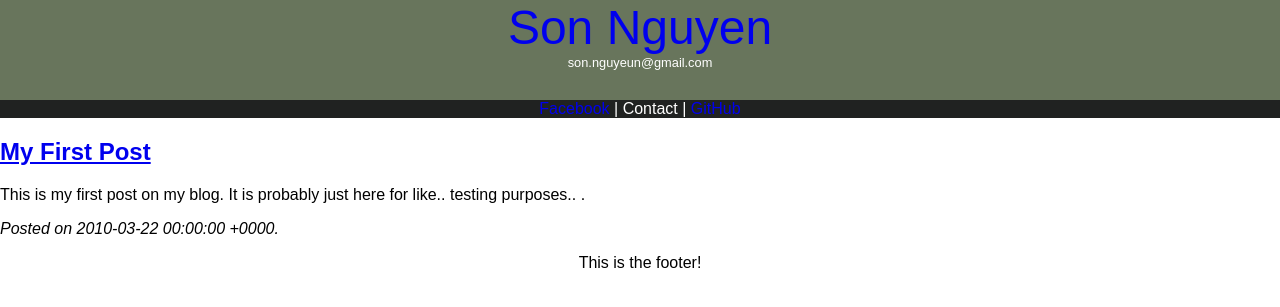
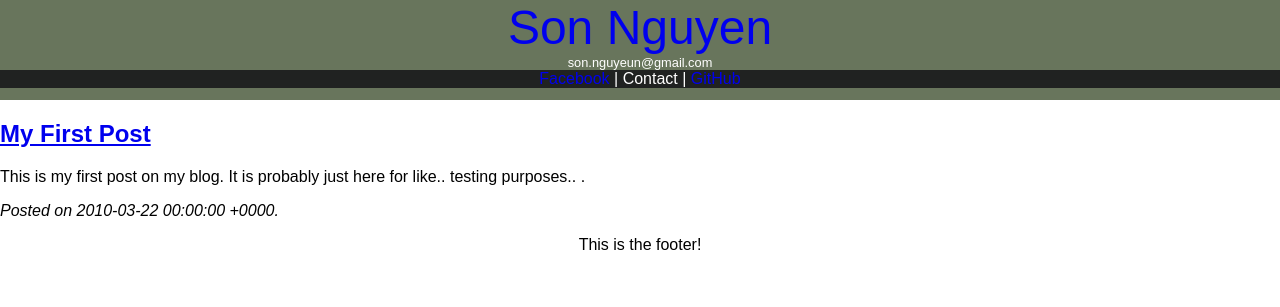
Before and after one commit to son-nguyen/son-nguyen.github.com, a Jekyll site: the page built from index.html, in a window 1280 px wide. Shown: the top 307 px of the page. Built offline with Jekyll 4.4.1, drawn with Linux system fonts in a browser that asks for light colours.

Commit message:
i don't like separate files anymore

```diff
--- a/_layouts/default.html
+++ b/_layouts/default.html
@@ -1,10 +1,35 @@
-{% include head.html %}
+<!DOCTYPE html PUBLIC "-//W3C//DTD XHTML 1.0 Strict//EN"
+    "http://www.w3.org/TR/html1/DTD/xhtml1-strict.dtd">
 
-{% include page-header.html %}
-{% include page-menu.html %}
+<html xmlns="http://www.w3.org/1999/xhtml" xml:lang="en" lang="en">
+    <head>
+        <title>{{ page.title }}</title>
+
+        <link rel="stylesheet" type="text/css" href="/stylesheets/style.css">
+
+        <meta name="author" content="Son Nguyen son.nguyeun@gmail.com">
+        <meta content='text/html; charset=utf-8' http-equiv='Content-Type'>
+    </head>
+    <body>
+        <div id="header">
+            <div class="title"><a href="http://son-nguyen.github.com/">Son Nguyen</a></div>
+            <div class="subtitle">son.nguyeun@gmail.com</div>
+
+            <div id="menu">
+                <ul>
+                    <li><a href="http://www.facebook.com/anh.son">Facebook</a> | </li>
+                    <li><a href="">Contact</a> | </li>
+                    <li><a href="http://www.github.com/son-nguyen">GitHub</a></li>
+                </ul>
+            </div>
+        </div>
 
         <div id="content">
         {{ content }}
         </div>
 
-{% include page-footer.html %}
+        <div id="footer">
+            <p>This is the footer!</p>
+        </div>
+    </body>
+</html>
```
